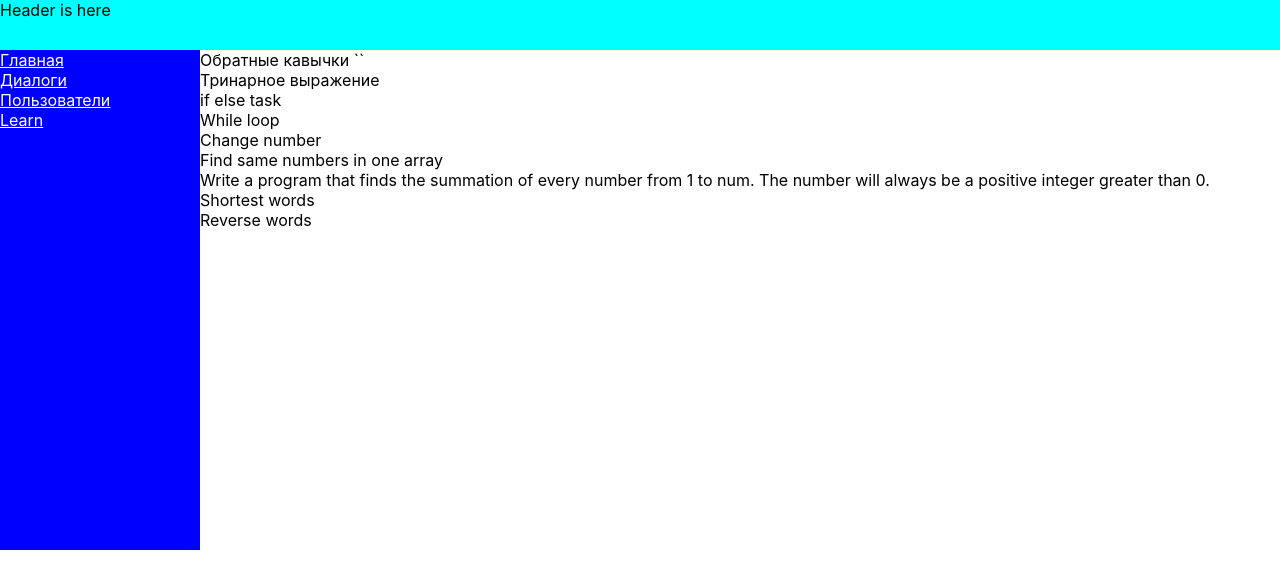
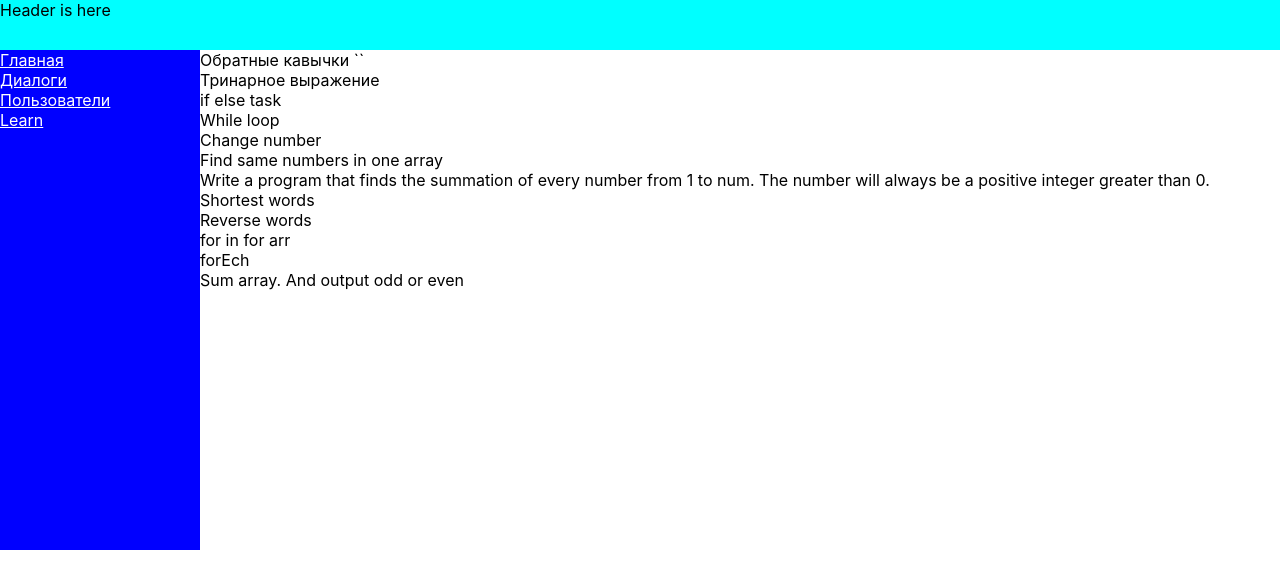
Before and after one commit to 1neye/react__learning1, a React (Create React App) app: page /LearnJS in a window 1280 px wide. Shown: the top 588 px of the page. Built offline with nearby package versions, Linux system fonts and the light colour scheme.

Commit message:
codewars practicing

```diff
--- a/src/components/LearnJs/LearnJs.jsx
+++ b/src/components/LearnJs/LearnJs.jsx
@@ -41,13 +41,12 @@ let LearnJs = () => {
         //     alert(-getNum)
         // }
     }
-    let equalArr = [4, 4, 4, 4, 5, 4, 4 ,4]
+    let equalArr = [4, 4, 4, 4, 5, 4, 4, 4]
     let equalNumbersFunc = () => {
         if (equalArr[0] == equalArr[1]) {
             equalArr.shift()
             equalArr.shift()
-        }
-        else {
+        } else {
             return console.log(equalArr[0])
         }
 
@@ -56,9 +55,9 @@ let LearnJs = () => {
         num = prompt('Num?')
         let count = 1;
         let result = 0;
-        while(num >= count) {
+        while (num >= count) {
             result += count
-            count ++
+            count++
         }
         alert(result)
     }
@@ -86,6 +85,32 @@ let LearnJs = () => {
         console.log(result)
 
     }
+    let forInFunc = () => {
+        let arr = [1, 2, 3, 4, 5, 6, 7]
+        for (let key in arr) {
+            console.log(arr[key])
+        }
+    }
+    let forEachFunc = () => {
+        let arr = [1, 2]
+        arr.forEach(alert)
+    }
+
+    let oddOrEvenArrFunc = () => {
+        let arr = [1, 2, ]
+        let result = 0;
+        for(let i = 0; i < arr.length; i++){
+            result += arr[i];
+        }
+
+        if (result % 2 == 0) {
+            alert('even')
+        }
+        else {
+            alert('odd')
+        }
+    console.log(result)
+}
     return (
         <div>
             <span onClick={() => alert(`Privet ${name}`)}> Обратные кавычки ``</span>
@@ -94,9 +119,14 @@ let LearnJs = () => {
             <div onClick={() => whileFunc()}>While loop</div>
             <div onClick={() => changeNumFunc()}>Change number</div>
             <div onClick={() => equalNumbersFunc()}>Find same numbers in one array</div>
-            <div onClick={() => numPlusFunc()}>Write a program that finds the summation of every number from 1 to num. The number will always be a positive integer greater than 0.</div>
+            <div onClick={() => numPlusFunc()}>Write a program that finds the summation of every number from 1 to num.
+                The number will always be a positive integer greater than 0.
+            </div>
             <div onClick={() => shortWordsFunc()}>Shortest words</div>
             <div onClick={() => reverseWordsFunc()}>Reverse words</div>
+            <div onClick={() => forInFunc()}>for in for arr</div>
+            <div onClick={() => forEachFunc()}>forEch</div>
+            <div onClick={() => oddOrEvenArrFunc()}>Sum array. And output odd or even</div>
         </div>
     )
 }
```
Also changed, not shown: 1 other file (tests, documents, lock files or other folders).
